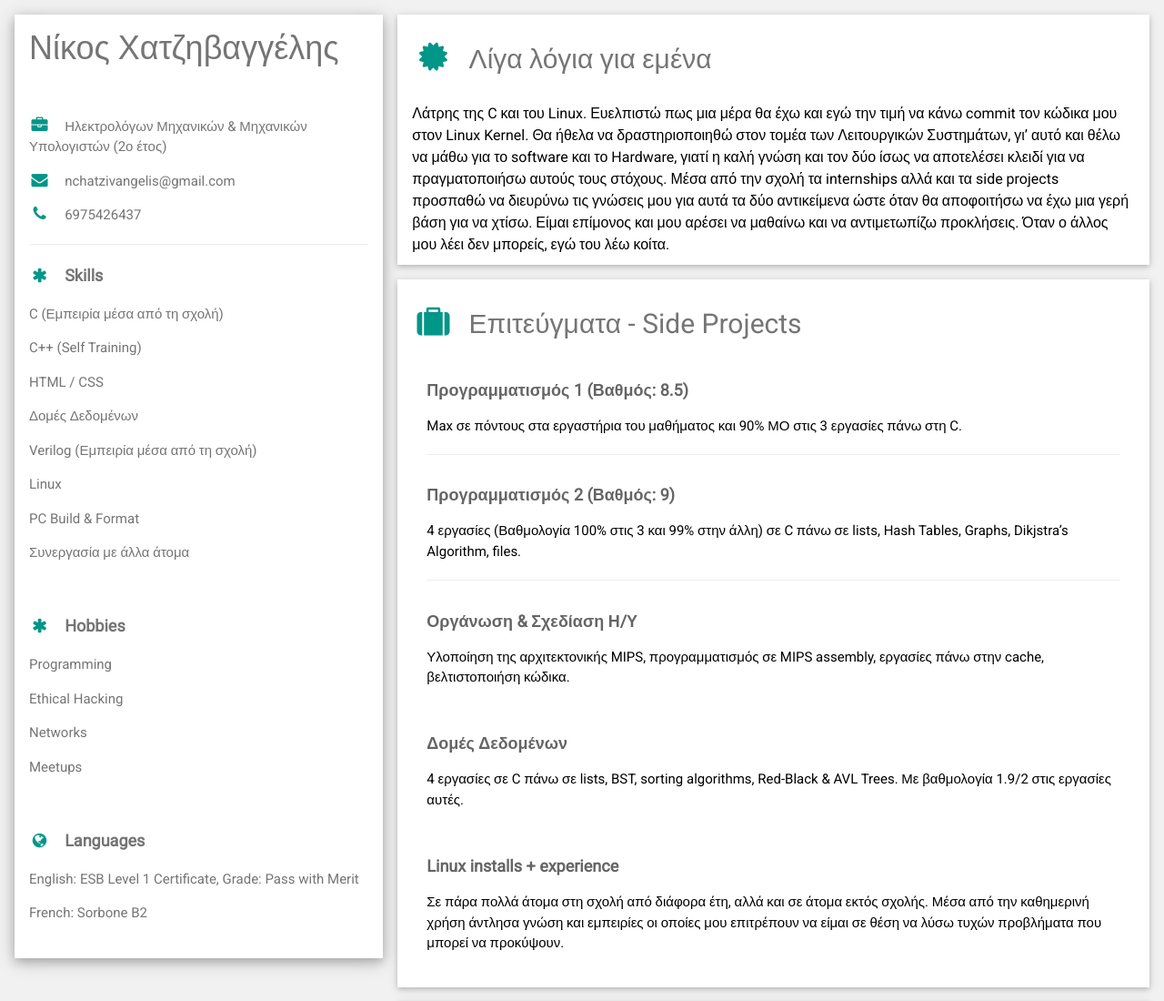
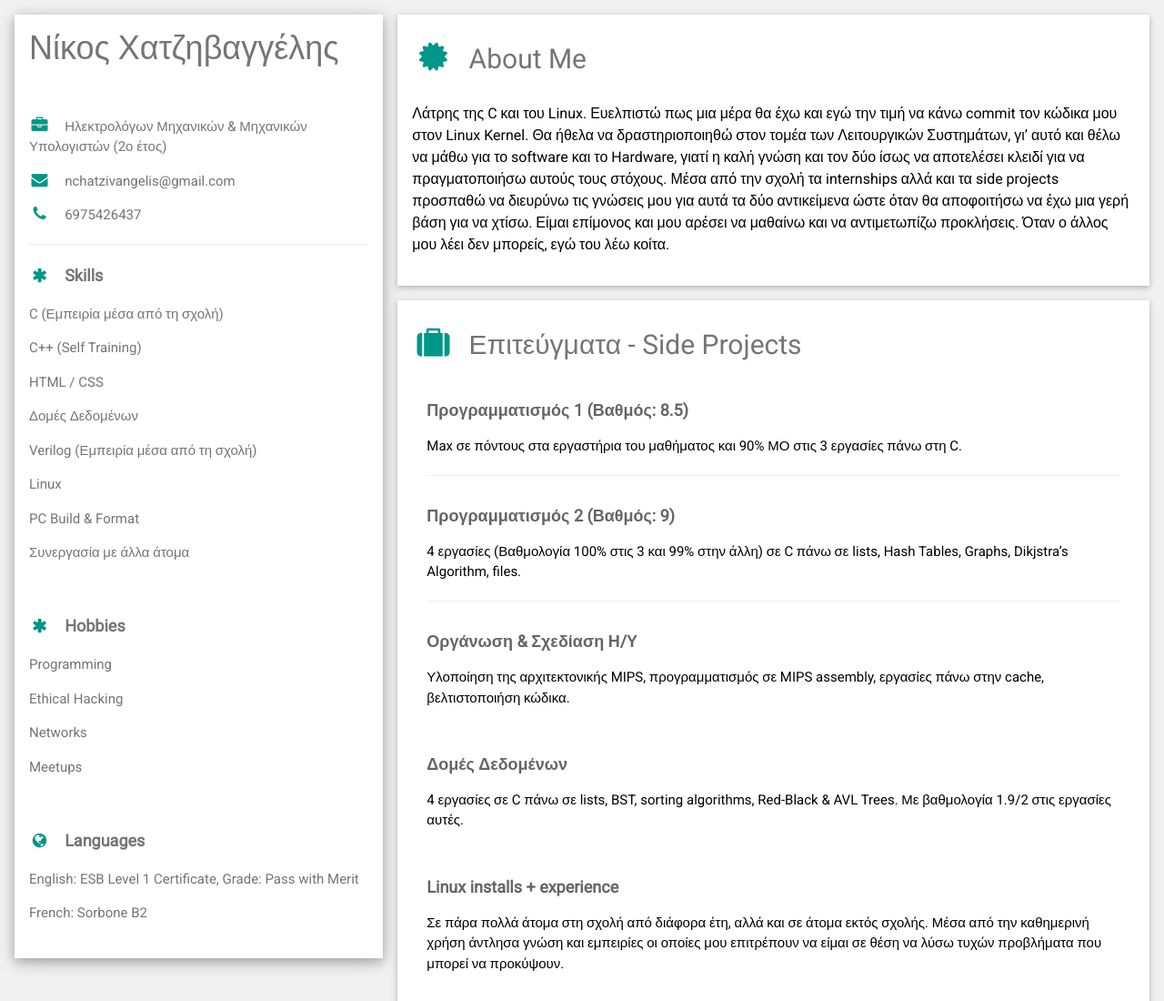
Before and after one commit to nikoshatzivag/nikoshatzivag.github.io, a plain HTML site: page index.html in a window 1280 px wide. Shown: the top 1100 px of the page at 91% size. Drawn offline with nearby package versions, Linux system fonts and the light colour scheme.

Commit message:
version 0.9.2

```diff
--- a/index.html
+++ b/index.html
@@ -99,9 +99,9 @@
 
 				<div class="w3-container w3-card w3-white w3-margin-bottom">
 					<h2 class="w3-text-grey w3-padding-16"><i
-							class="fa fa-certificate fa-fw w3-margin-right w3-xxlarge w3-text-teal"></i>Λίγα λόγια για
-						εμένα</h2>
+							class="fa fa-certificate fa-fw w3-margin-right w3-xxlarge w3-text-teal"></i>About Me</h2>
 					<h6>Λάτρης της C και του Linux. Ευελπιστώ πως μια μέρα θα έχω και εγώ την τιμή να κάνω commit τον κώδικα μου στον Linux Kernel. Θα ήθελα να δραστηριοποιηθώ στον τομέα των Λειτουργικών Συστημάτων, γι’ αυτό και θέλω να μάθω για το software και το Hardware, γιατί η καλή γνώση και τον δύο ίσως να αποτελέσει κλειδί για να πραγματοποιήσω αυτούς τους στόχους. Μέσα από την σχολή τα internships αλλά και τα side projects προσπαθώ να διευρύνω τις γνώσεις μου για αυτά τα δύο αντικείμενα ώστε όταν θα αποφοιτήσω να έχω μια γερή βάση για να χτίσω. Είμαι επίμονος και μου αρέσει να μαθαίνω και να αντιμετωπίζω προκλήσεις. Όταν ο άλλος μου λέει δεν μπορείς, εγώ του λέω κοίτα.</h6>
+					<br>
 				</div>
 
 				<div class="w3-container w3-card w3-white w3-margin-bottom">
```
